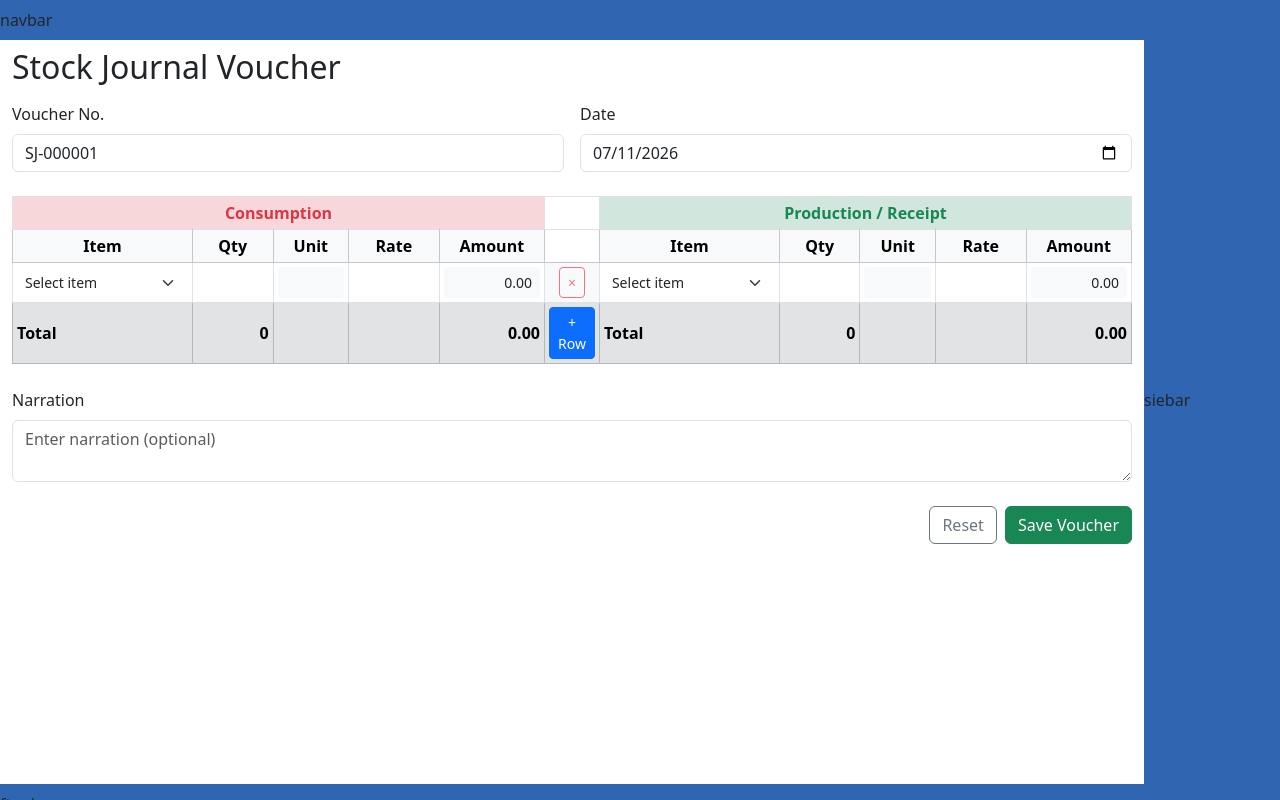
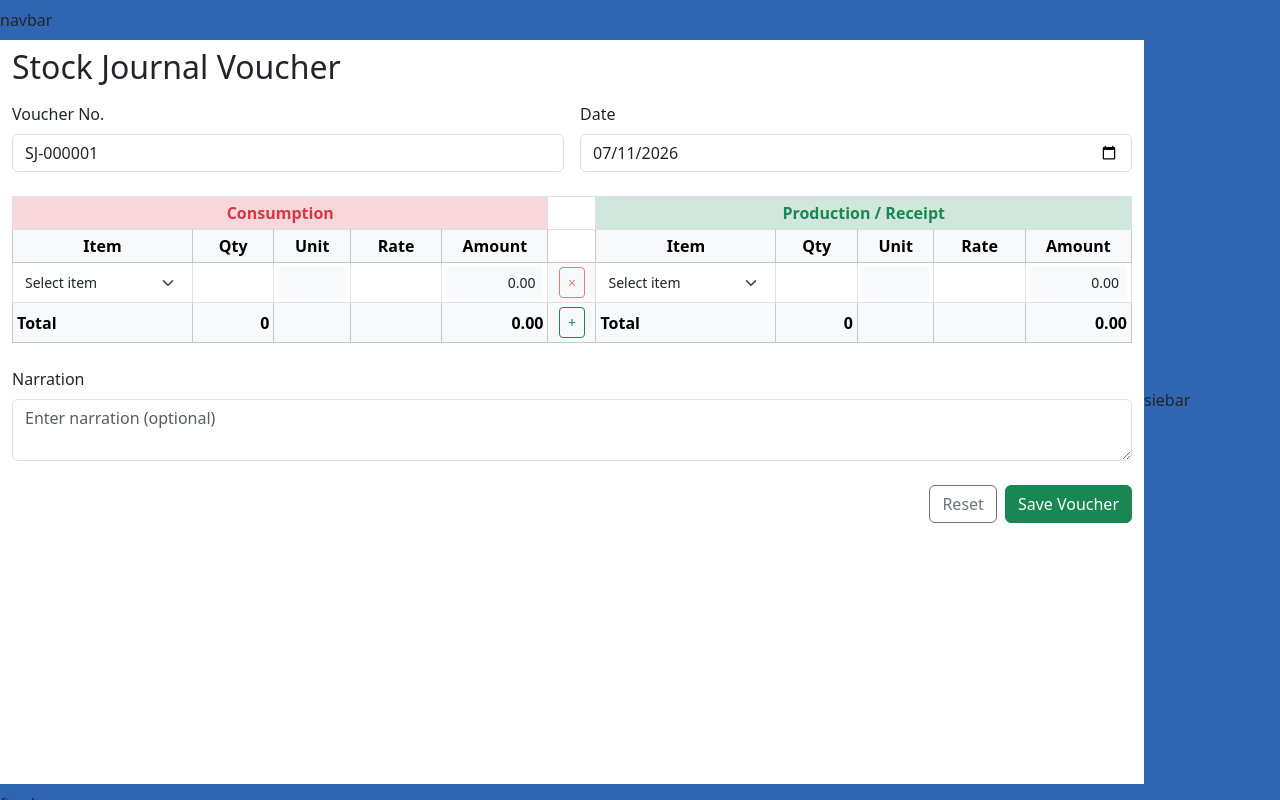
Before and after one commit to riissshu/ERP, a React (Vite) app in the folder Frontend/: page /crm in a window 1280 px wide. Built offline with nearby package versions, Linux system fonts and the light colour scheme.

Commit message:
ui update 3

```diff
--- a/Frontend/src/forms/StockJournalSheet.jsx
+++ b/Frontend/src/forms/StockJournalSheet.jsx
@@ -373,7 +373,7 @@ export default function StockJournalSheet() {
               </tbody>
 
               <tfoot>
-                <tr className="table-secondary fw-semibold">
+                <tr className="table-light fw-semibold">
                   <td>Total</td>
                   <td className="text-end">{sourceQty}</td>
                   <td />
@@ -385,10 +385,10 @@ export default function StockJournalSheet() {
                   <td className="text-center">
                     <button
                       type="button"
-                      className="btn btn-sm btn-primary"
+                      className="btn btn-sm btn-outline-success"
                       onClick={addRow}
                     >
-                      + Row
+                      +
                     </button>
                   </td>
 
```
